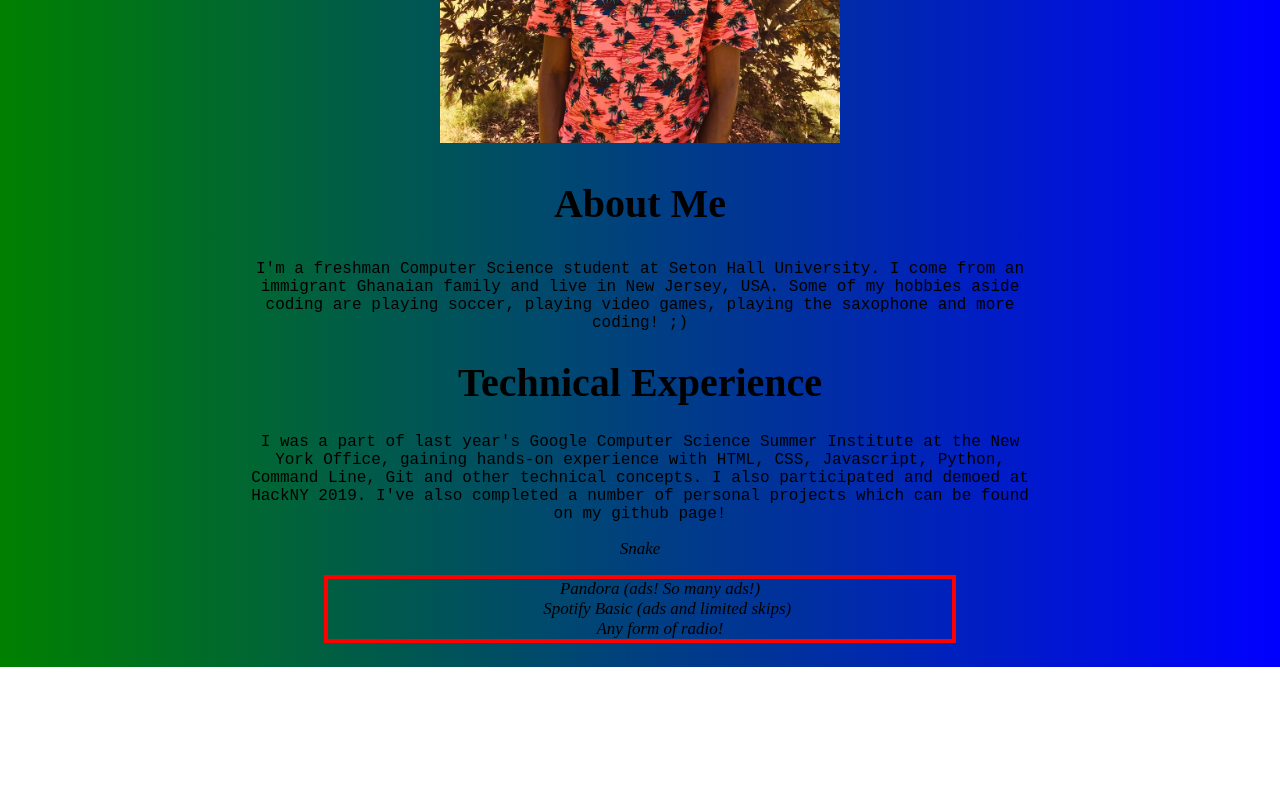
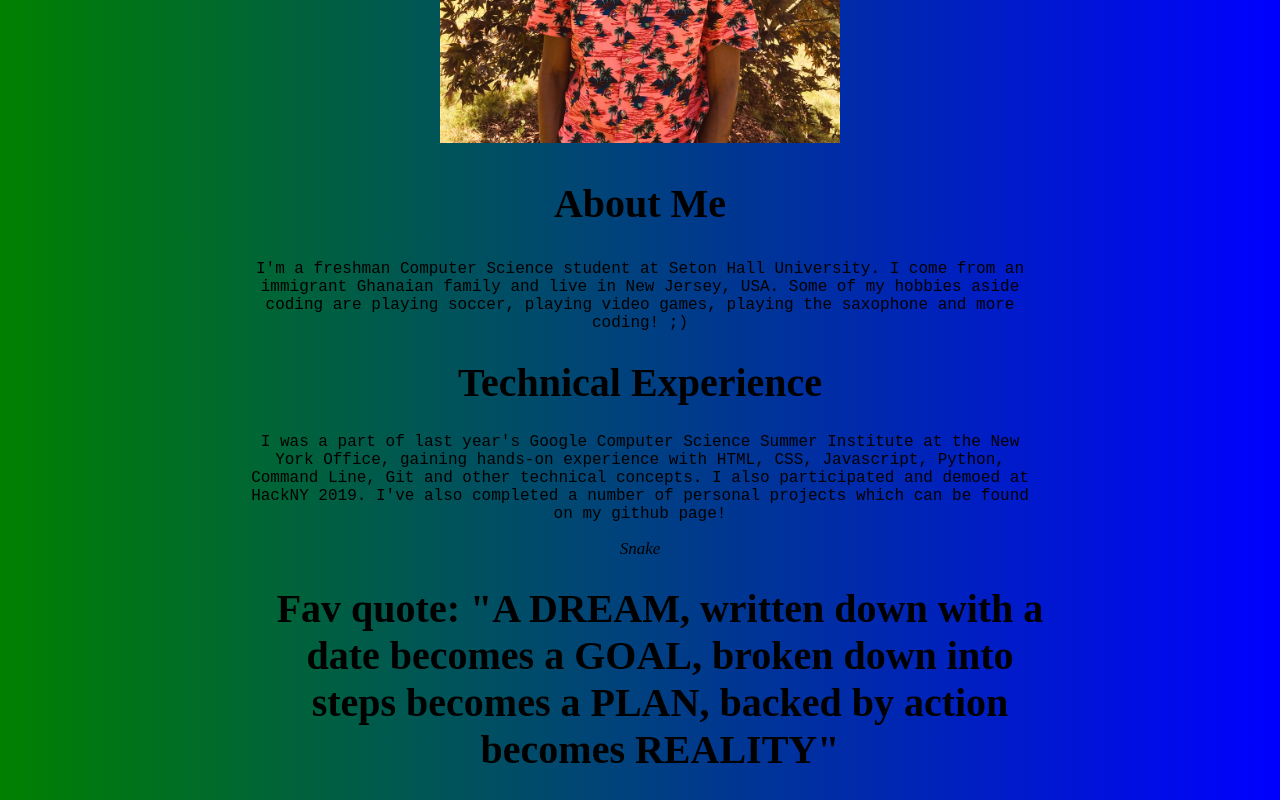
Before and after one commit to baiden00/baiden00.github.io, a plain HTML site: page index.html in a window 1280 px wide. Shown: the part 528-1328 px from the top of the page. Before the commit the page ends 1195 px from the top, so only its background shows below. Drawn offline with Linux system fonts and the light colour scheme.

Commit message:
last html i guess

```diff
--- a/index.html
+++ b/index.html
@@ -36,10 +36,8 @@
       <li>Snake</li>
 
     </div>
-    <center> <ul class="list">
-      <li> Pandora (ads! So many ads!) </li>
-      <li> Spotify Basic (ads and limited skips) </li>
-      <li> Any form of radio!</li>
+    <center> <ul class="blocktext">
+      <h1> Fav quote: "A DREAM, written down with a date becomes a GOAL, broken down into steps becomes a PLAN, backed by action becomes REALITY" </h1>
     </center>
     <script src="/static/index.js" type="text/javascript"></script>
   </body>
```
